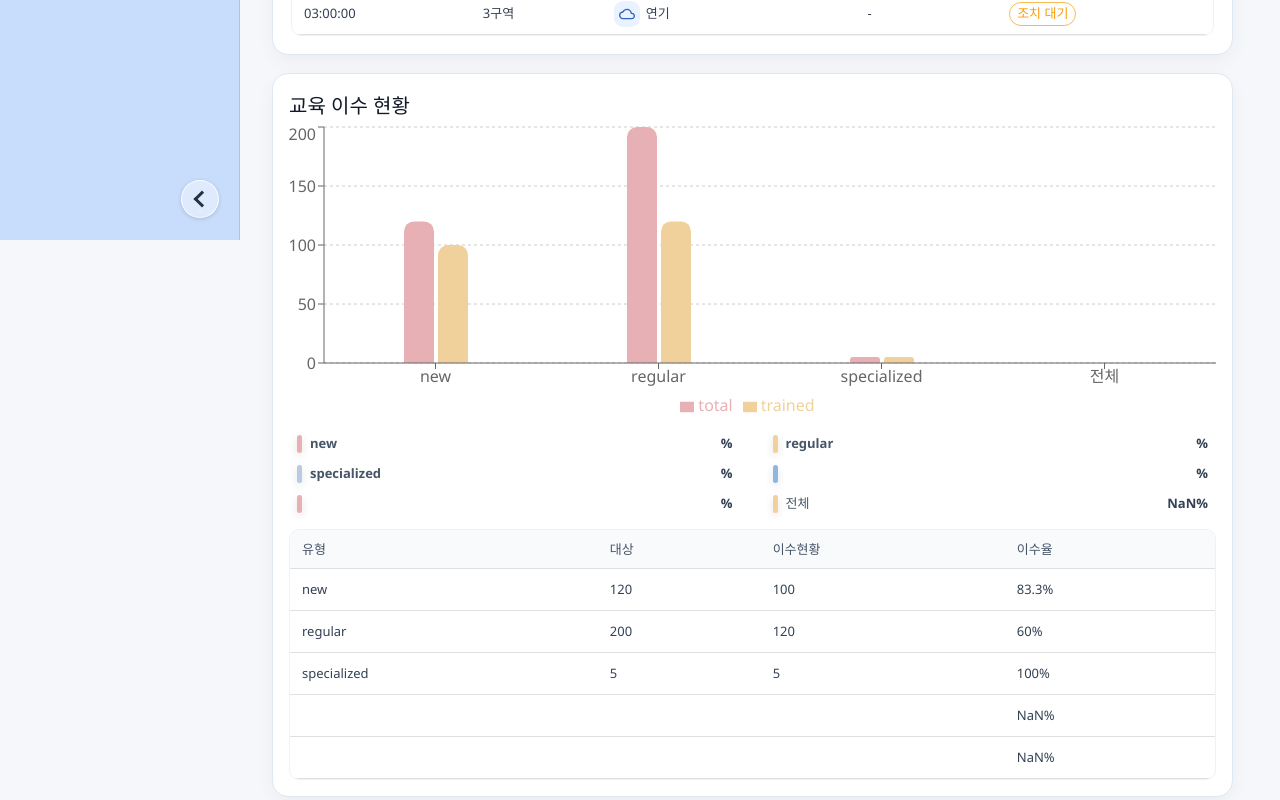
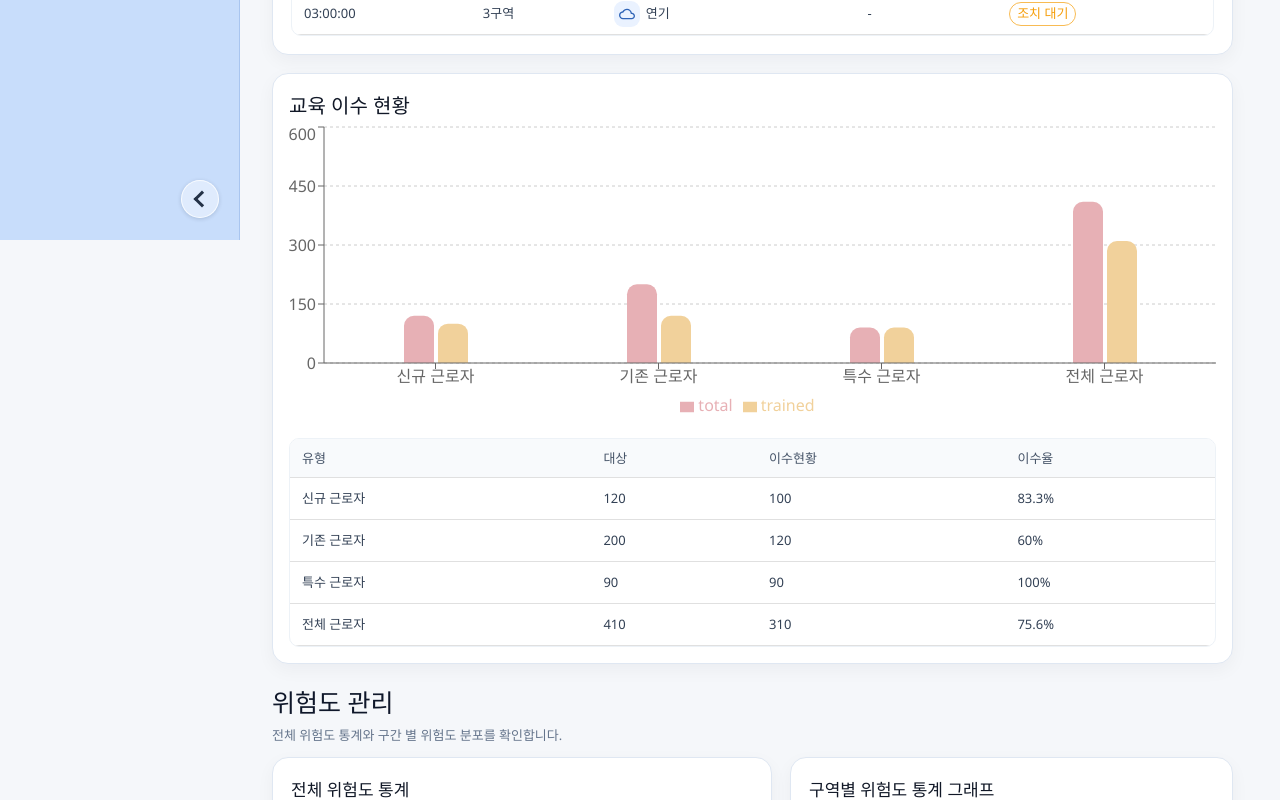
Before and after one commit to aivle-team03/frontend, a React (Vite) app: page / in a window 1280 px wide. Shown: the part 560-1360 px from the top of the page. Built offline with nearby package versions, Linux system fonts and the light colour scheme; a web font is replaced by a local one.

Commit message:
대시보드 교육이수 그래프

```diff
--- a/src/components/dashboard/EducationPieChart.jsx
+++ b/src/components/dashboard/EducationPieChart.jsx
@@ -14,11 +14,11 @@ function makeTypeCountData(data) {
 
   return [
     {
-        type: '전체',
+        type: '전체 근로자',
         total: total,
         trained: trained,
         percent: Number(((trained / total) * 100).toFixed(1)),
-    },
+    }
   ]
 
 }
@@ -26,8 +26,7 @@ function makeTypeCountData(data) {
 
 function EducationPieChart({ data }) {
 
-data.push( makeTypeCountData(data));
-const countdata = [
+  const countData = [
     ...data,
     ...makeTypeCountData(data),
   ];
@@ -38,8 +37,9 @@ const countdata = [
         <ResponsiveContainer width="100%" height={300}>
            <BarChart
               responsive
-      data={countdata}
-      margin={{
+              data={countData}
+              margin=
+              {{
                 top: 5,
                 right: 0,
                 left: 0,
@@ -56,8 +56,8 @@ const countdata = [
     </BarChart>
         </ResponsiveContainer>
       </Box>
-      <div className="donut-legend">
-        {countdata.map((item, index) => (
+      {/* <div className="donut-legend">
+        {data.map((item, index) => (
           <div className="donut-legend-item" key={item.type}>
             <span>
               <i style={{ backgroundColor: colors[index % colors.length] }}></i>
@@ -66,9 +66,9 @@ const countdata = [
             <strong>{item.percent}%</strong>
           </div>
         ))}
-      </div>
+      </div> */}
 
-      <EducationTable lists={data}></EducationTable>
+      <EducationTable lists={countData}></EducationTable>
     </Box>
   )}
 
--- a/src/mocks/mockData.js
+++ b/src/mocks/mockData.js
@@ -279,19 +279,19 @@ export const EVENT_CATEGORY_MOCKUP_DATA=[
 
 export const EDUCATION_INFO_MOCKUP_DATA=[
 {
-  type : 'new',
+  type : '신규 근로자',
   total:120,
   trained : 100,
 },
 {
-  type: 'regular',
+  type: '기존 근로자',
   total:200,
   trained : 120,
 },
 {
-  type: 'specialized',
-  total:5,
-  trained : 5,
+  type: '특수 근로자',
+  total:90,
+  trained : 90,
 },
 ]
 export const APPROVAL_HISTORY_MOCK_DATA = [
```
Also changed, not shown: 1 other file (tests, documents, lock files or other folders). Lines whose indentation alone changed are shown as unchanged.
